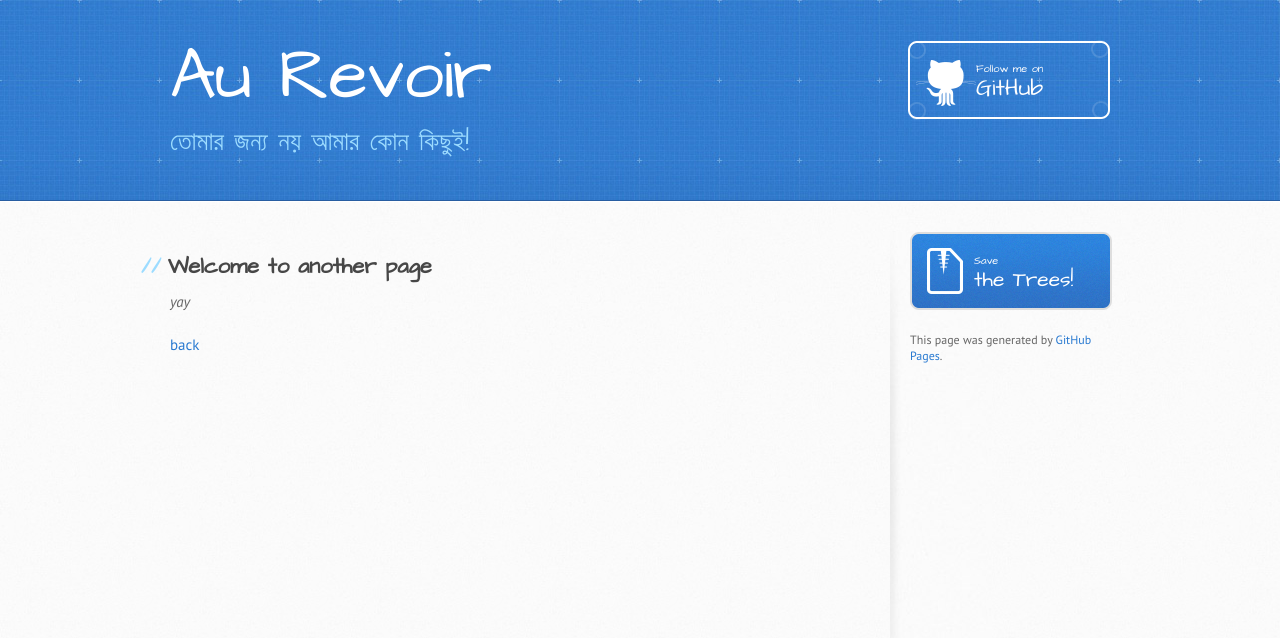
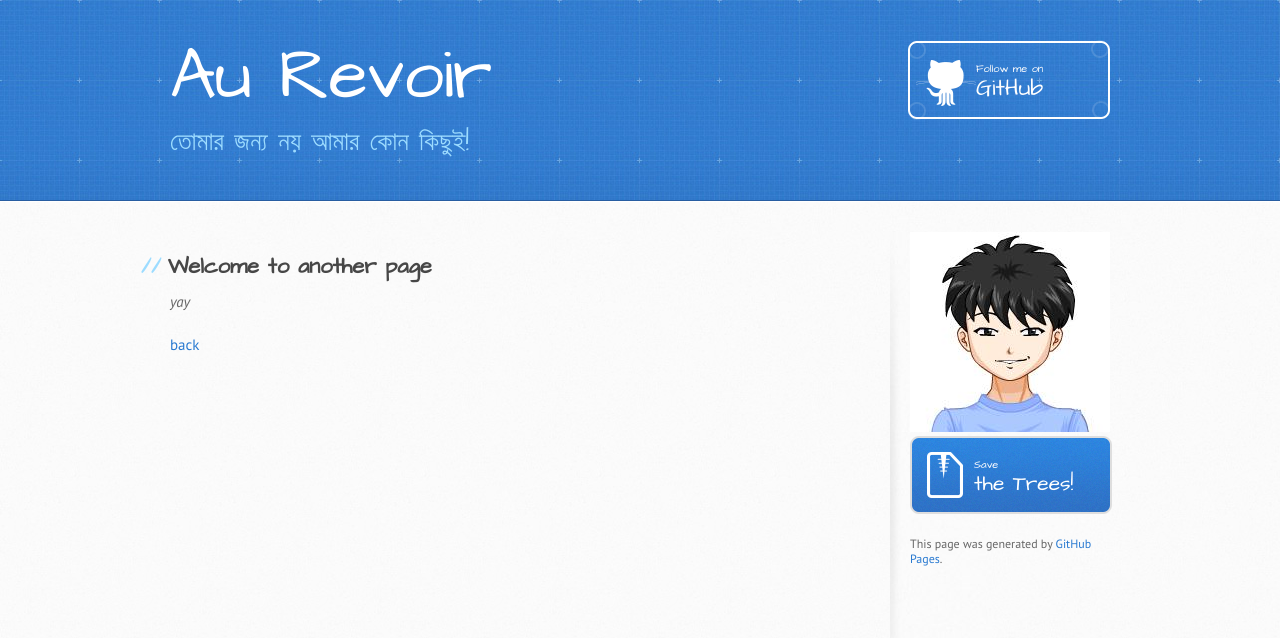
Before and after one commit to rebornplusplus/rebornplusplus.github.io, a Jekyll site: the page built from another-page.md, in a window 1280 px wide. Shown: the top 638 px of the page. Built offline with Jekyll 4.4.1, drawn with Linux system fonts in a browser that asks for light colours; some web fonts are replaced; our own code applies the rules of GitHub Pages for plain Markdown files.

Commit message:
Update default.html

```diff
--- a/_layouts/default.html
+++ b/_layouts/default.html
@@ -49,6 +49,7 @@
           {% endif %}
 
           {% if site.show_sidebar_table %}
+            <img src="thumbnail.jpg" />
             <a href="/codir/lo-1415-save-the-trees" class="button">
               <small>Save</small>
               the Trees!
```
